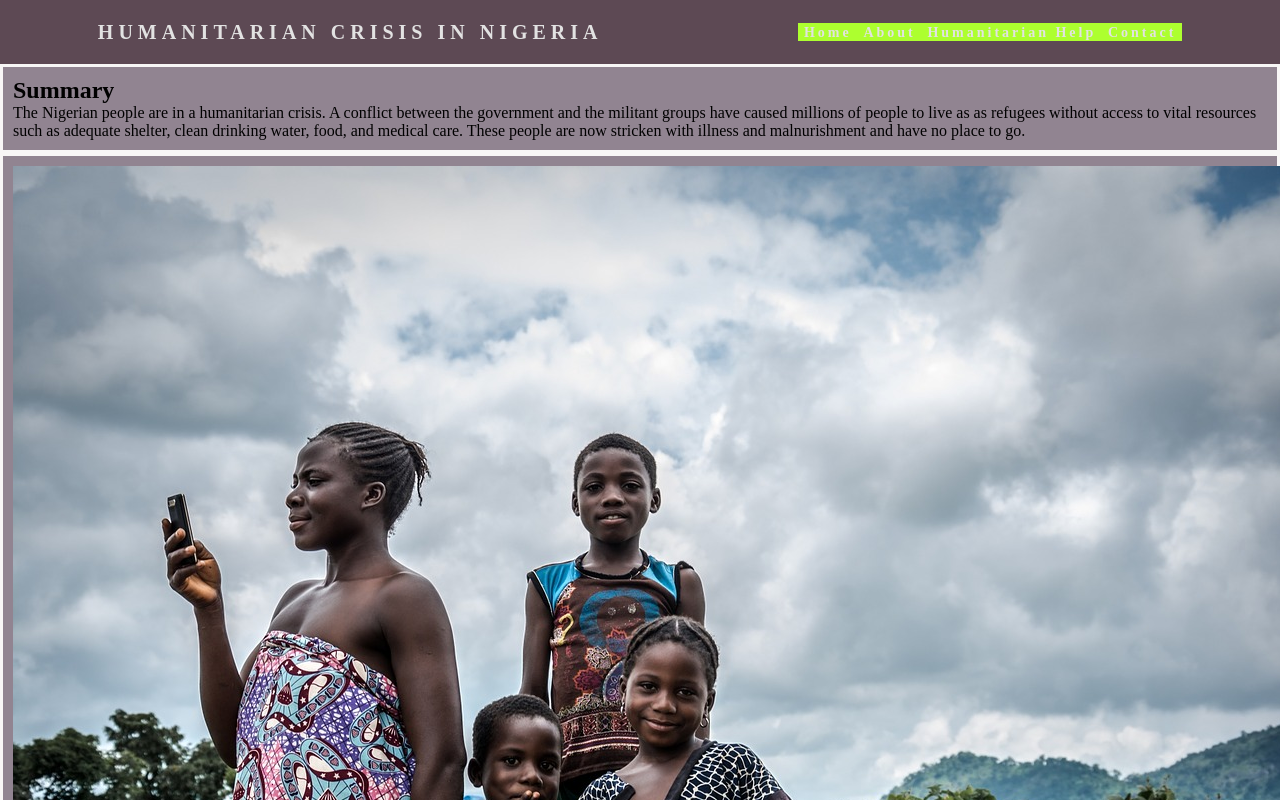
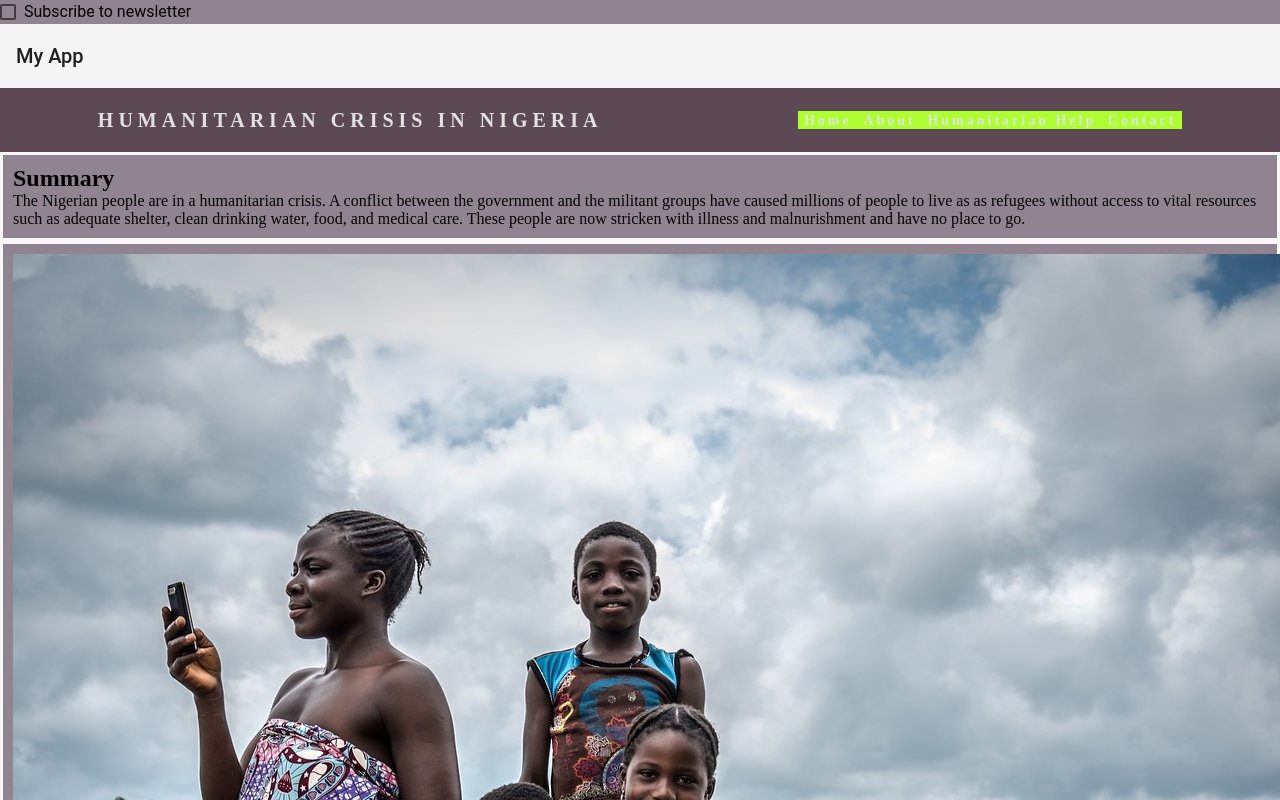
Before and after one commit to llcain/angular-share-humanity, an Angular app: page / in a window 1280 px wide. Shown: the top 800 px of the page. Built offline with nearby package versions, Linux system fonts and the light colour scheme; a web font is replaced by a local one.

Commit message:
Added angular/cdk, material, animations, and hammerjs

```diff
--- a/package.json
+++ b/package.json
@@ -11,14 +11,17 @@
   },
   "private": true,
   "dependencies": {
-    "@angular/animations": "~11.0.9",
+    "@angular/animations": "^11.0.9",
+    "@angular/cdk": "^11.2.1",
     "@angular/common": "~11.0.9",
     "@angular/compiler": "~11.0.9",
     "@angular/core": "~11.0.9",
     "@angular/forms": "~11.0.9",
+    "@angular/material": "^11.2.1",
     "@angular/platform-browser": "~11.0.9",
     "@angular/platform-browser-dynamic": "~11.0.9",
     "@angular/router": "~11.0.9",
+    "hammerjs": "^2.0.8",
     "rxjs": "~6.6.0",
     "tslib": "^2.0.0",
     "zone.js": "~0.10.2"
--- a/src/app/app.component.html
+++ b/src/app/app.component.html
@@ -1,4 +1,5 @@
 <div>
+  <mat-checkbox>Subscribe to newsletter</mat-checkbox>
   <app-header></app-header>
   <app-home></app-home>
   <app-humanitarian-issues></app-humanitarian-issues>
--- a/src/app/components/header/header.component.html
+++ b/src/app/components/header/header.component.html
@@ -1,3 +1,4 @@
+<mat-toolbar>My App</mat-toolbar>
 <nav>
   <div class="logo">
     <h4>Humanitarian Crisis in Nigeria</h4>
--- a/src/styles.css
+++ b/src/styles.css
@@ -1,4 +1,5 @@
 /* You can add global styles to this file, and also import other style files */
+@import "~@angular/material/prebuilt-themes/indigo-pink.css";
 @import url("https://fonts.googleapis.com/css2?family=Hachi+Maru+Pop&family=Poppins:wght@500&display=swap");
 
 * {
```
Also changed, not shown: src/app/app.module.ts (+7 -1 lines), 1 other file (tests, documents, lock files or other folders).
